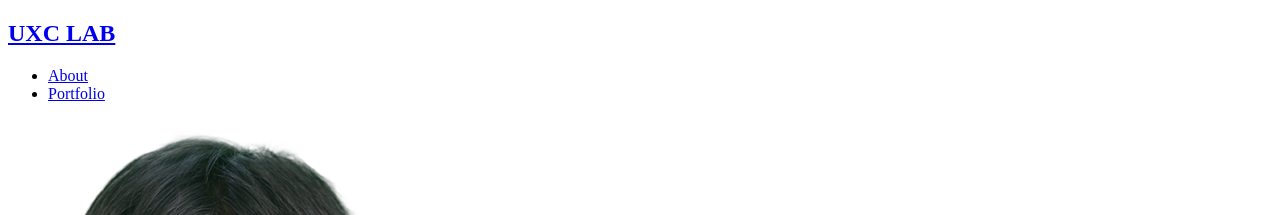
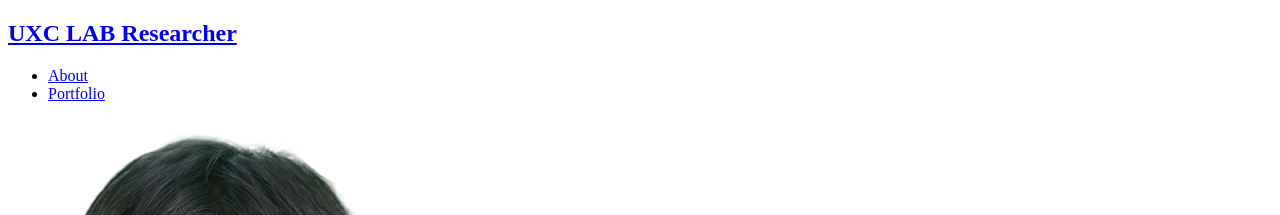
Before and after one commit to kjhwan98/kjhwan98.github.io, a Jekyll site: the page built from index.md, in a window 1280 px wide. Shown: the top 215 px of the page. Built offline with Jekyll 4.4.1, drawn with Linux system fonts in a browser that asks for light colours; our own code applies the rules of GitHub Pages for plain Markdown files.

Commit message:
Update _config.yml

```diff
--- a/_config.yml
+++ b/_config.yml
@@ -1,7 +1,7 @@
 # Site settings
-title: UXC LAB
-baseurl: ""
-url: "https://kjhwan98.github.io/"
+title: UXC LAB Researcher
+baseurl: " "
+url: https://kjhwan98.github.io/
 google_analytics: # Tracking ID, e.g. "UA-000000-01"
 
 # Author
@@ -23,7 +23,7 @@ social:
   google_plus:
   instagram:
   keybase:
-  linkedin: www.linkedin.com/in/jaehwan-kim-25a188280
+  linkedin: https://www.linkedin.com/in/jaehwan-kim-25a188280
   pinterest:
   reddit:
   soundcloud:
```
